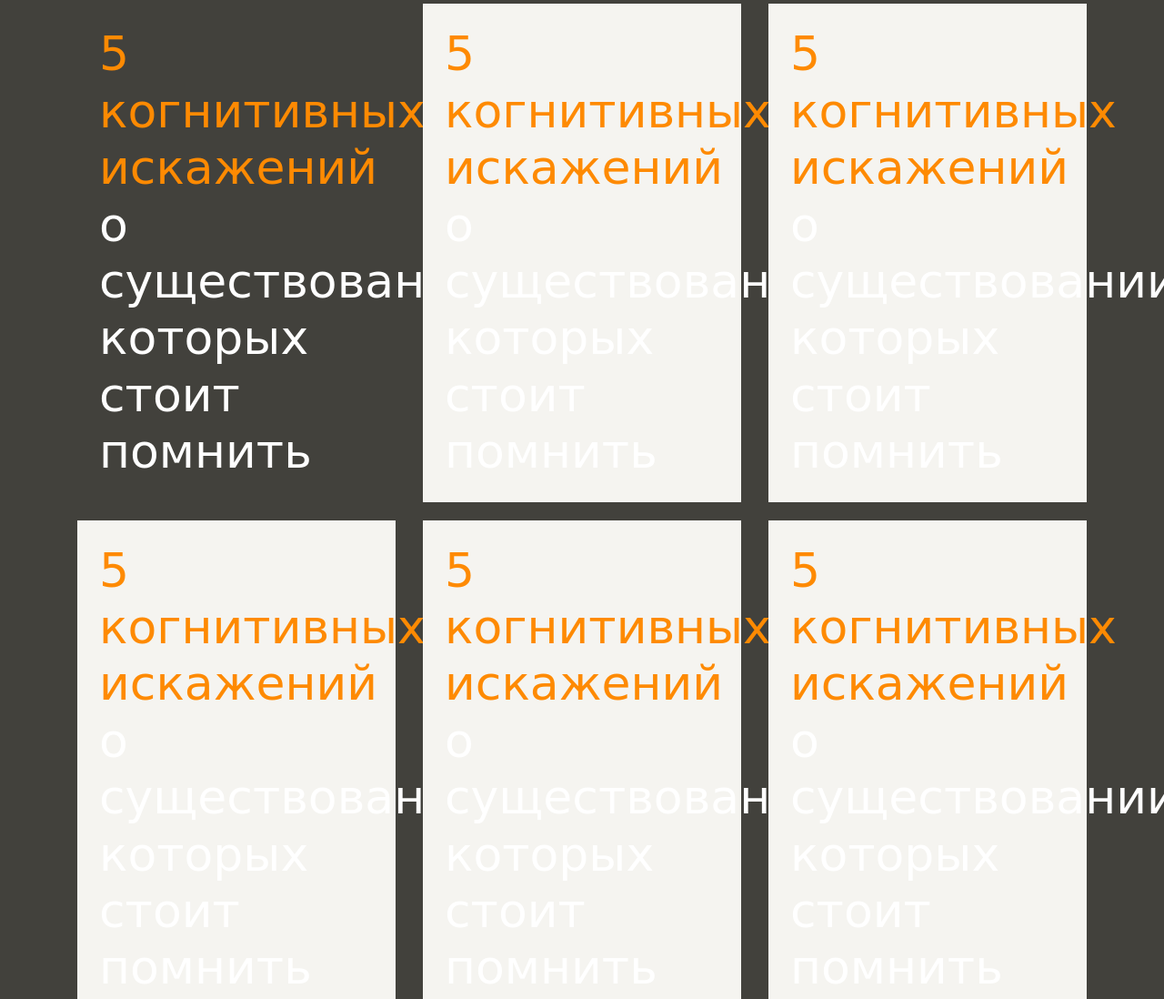
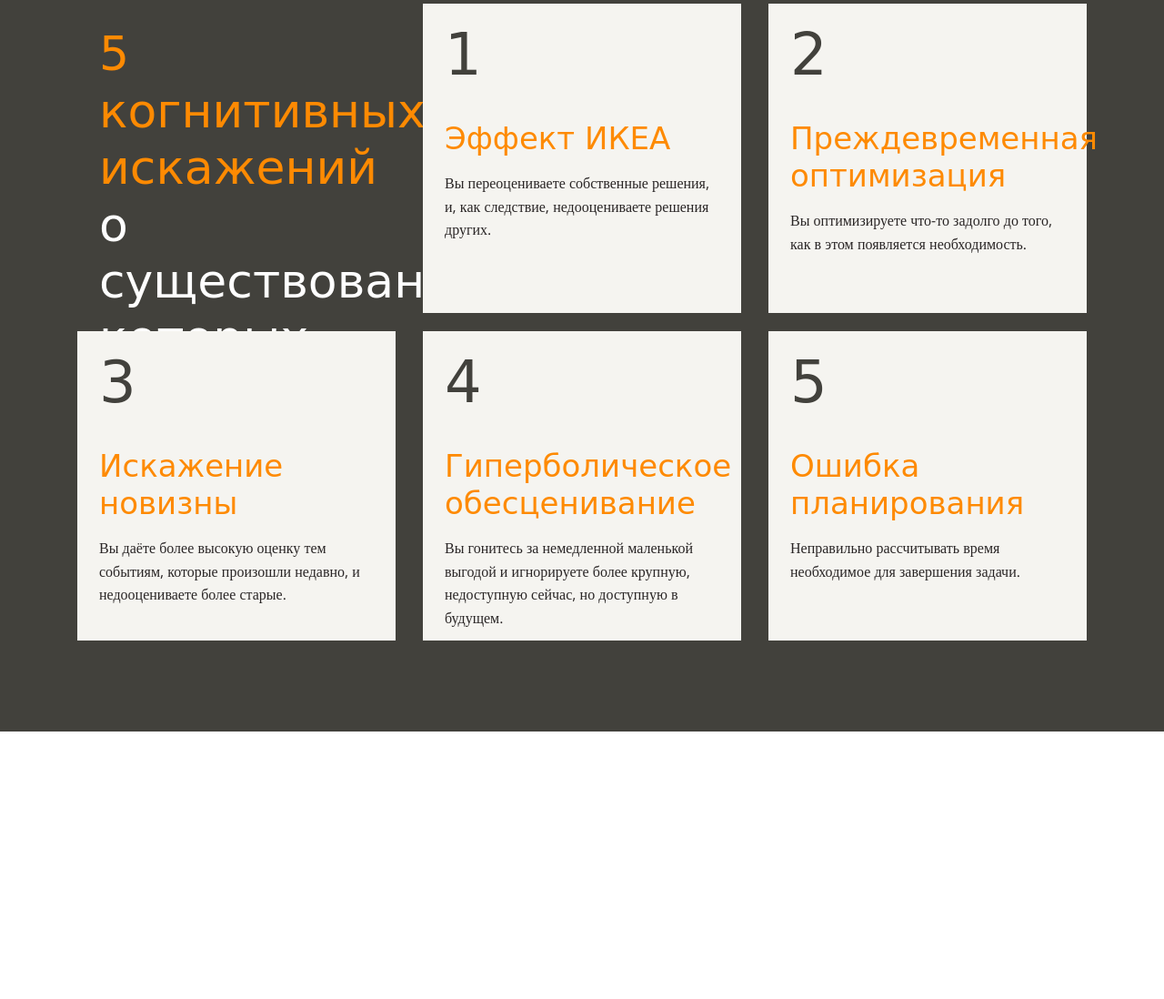
Before and after one commit to Kerish19/layout-designer-project-lvl1, a website: page src/index.html in a window 1280 px wide. Shown: the part 1840-2938 px from the top of the page at 91% size. Drawn offline with nearby package versions, Linux system fonts and the light colour scheme; a web font is replaced by a local one.

Commit message:
lesson5 - 2

```diff
--- a/src/index.html
+++ b/src/index.html
@@ -49,31 +49,49 @@
         <div class="section-navigation-menu">
 
           <div class="section-navigation-menu__item">
-            <h2 class="section-navigation-menu-item__h2"><span class="page-title__span">5 когнитивных искажений</span>  о существовании которых стоит помнить</h2>
+            <a href="#" class="section-navigation-menu-item__link">
+              <h2 class="section-navigation-menu-item__h2"><span class="page-title__span">5 когнитивных искажений</span>  о существовании которых стоит помнить</h2>
+            </a>
           </div>
 
           <div class="section-navigation-menu__item">
-            <h2 class="section-navigation-menu-item__h2"><span class="page-title__span">5 когнитивных искажений</span>  о существовании которых стоит помнить</h2>
+            <a href="#effekt-ikea" class="section-navigation-menu-item__link">
+              <h3 class="section-navigation-menu-item__h3">1</h3>
+              <h4 class="section-navigation-menu-item__h4">Эффект ИКЕА</h4>
+              <p class="section-navigation-menu-item__text">Вы переоцениваете собственные решения, и, как следствие, недооцениваете решения других.</p>
+            </a>
           </div>
 
           <div class="section-navigation-menu__item">
-            <h2 class="section-navigation-menu-item__h2"><span class="page-title__span">5 когнитивных искажений</span>  о существовании которых стоит помнить</h2>
+            <a href="#prezhdevremennaya-optimizaciya" class="section-navigation-menu-item__link">
+              <h3 class="section-navigation-menu-item__h3">2</h3>
+              <h4 class="section-navigation-menu-item__h4">Преждевременная оптимизация</h4>
+              <p class="section-navigation-menu-item__text">Вы оптимизируете что-то задолго до того, как в этом появляется необходимость.</p>
+            </a>
           </div>
 
           <div class="section-navigation-menu__item">
-            <h2 class="section-navigation-menu-item__h2"><span class="page-title__span">5 когнитивных искажений</span>  о существовании которых стоит помнить</h2>
+            <a href="#iskazhenie-novizny" class="section-navigation-menu-item__link">
+              <h3 class="section-navigation-menu-item__h3">3</h3>
+              <h4 class="section-navigation-menu-item__h4">Искажение новизны</h4>
+              <p class="section-navigation-menu-item__text">Вы даёте более высокую оценку тем событиям, которые произошли недавно, и недооцениваете более старые.</p>
+            </a>
           </div>
 
           <div class="section-navigation-menu__item">
-            <h2 class="section-navigation-menu-item__h2"><span class="page-title__span">5 когнитивных искажений</span>  о существовании которых стоит помнить</h2>
+            <a href="#giperbolicheskoe-obescenivanie" class="section-navigation-menu-item__link">
+              <h3 class="section-navigation-menu-item__h3">4</h3>
+              <h4 class="section-navigation-menu-item__h4">Гиперболическое обесценивание</h4>
+              <p class="section-navigation-menu-item__text">Вы гонитесь за немедленной маленькой выгодой и игнорируете более крупную, недоступную сейчас, но доступную в будущем.</p>
+            </a>
           </div>
 
           <div class="section-navigation-menu__item">
-            <h2 class="section-navigation-menu-item__h2"><span class="page-title__span">5 когнитивных искажений</span>  о существовании которых стоит помнить</h2>
-          </div>
-
-          <div class="section-navigation-menu__item">
-            <h2 class="section-navigation-menu-item__h2"><span class="page-title__span">5 когнитивных искажений</span>  о существовании которых стоит помнить</h2>
+            <a href="#oshibka-planirovaniya" class="section-navigation-menu-item__link">
+              <h3 class="section-navigation-menu-item__h3">5</h3>
+              <h4 class="section-navigation-menu-item__h4">Ошибка планирования</h4>
+              <p class="section-navigation-menu-item__text">Неправильно рассчитывать время необходимое для завершения задачи.</p>
+            </a>
           </div>
 
         </div>
--- a/src/styles/style.css
+++ b/src/styles/style.css
@@ -241,11 +241,17 @@ p {
 .section-navigation-menu__item {
   width: 350px;
   max-width: 100%;
-  min-height: 323px;
+  max-height: 340px;
   margin-top: 20px;
   padding: 24px;
 
   background-color: #f5f4f0;
+
+  transition: background 0.2s;
+}
+
+.section-navigation-menu__item:hover {
+  background: #fe8a02;
 }
 
 .section-navigation-menu__item:nth-of-type(-n+3) {
@@ -258,4 +264,49 @@ p {
   background-color: transparent;
 }
 
+.section-navigation-menu-item__link {
+  text-decoration: none;
+}
+
+.section-navigation-menu-item__h3 {
+  margin-bottom: 40px;
+
+  color: #42413c;
+
+  font-size: 64px;
+  font-family: 'Neucha', cursive;
+  line-height: 1;
+
+  transition: color 0.2s;
+}
+
+.section-navigation-menu__item:hover .section-navigation-menu-item__h3 {
+  color: #fff;
+}
+
+.section-navigation-menu-item__h4 {
+  margin-bottom: 16px;
+
+  color: #fe8a02;
+  font-size: 34px;
+  font-family: 'Neucha', cursive;
+  line-height: 1.2;
+
+  transition: color 0.2s;
+}
+
+.section-navigation-menu__item:hover .section-navigation-menu-item__h4 {
+  color: #fff;
+}
+
+.section-navigation-menu-item__text {
+  color: #2a2626;
+
+  transition: color 0.2s;
+}
+
+.section-navigation-menu__item:hover .section-navigation-menu-item__text {
+  color: #fff;
+}
+
 /* section-navigation end */
```
